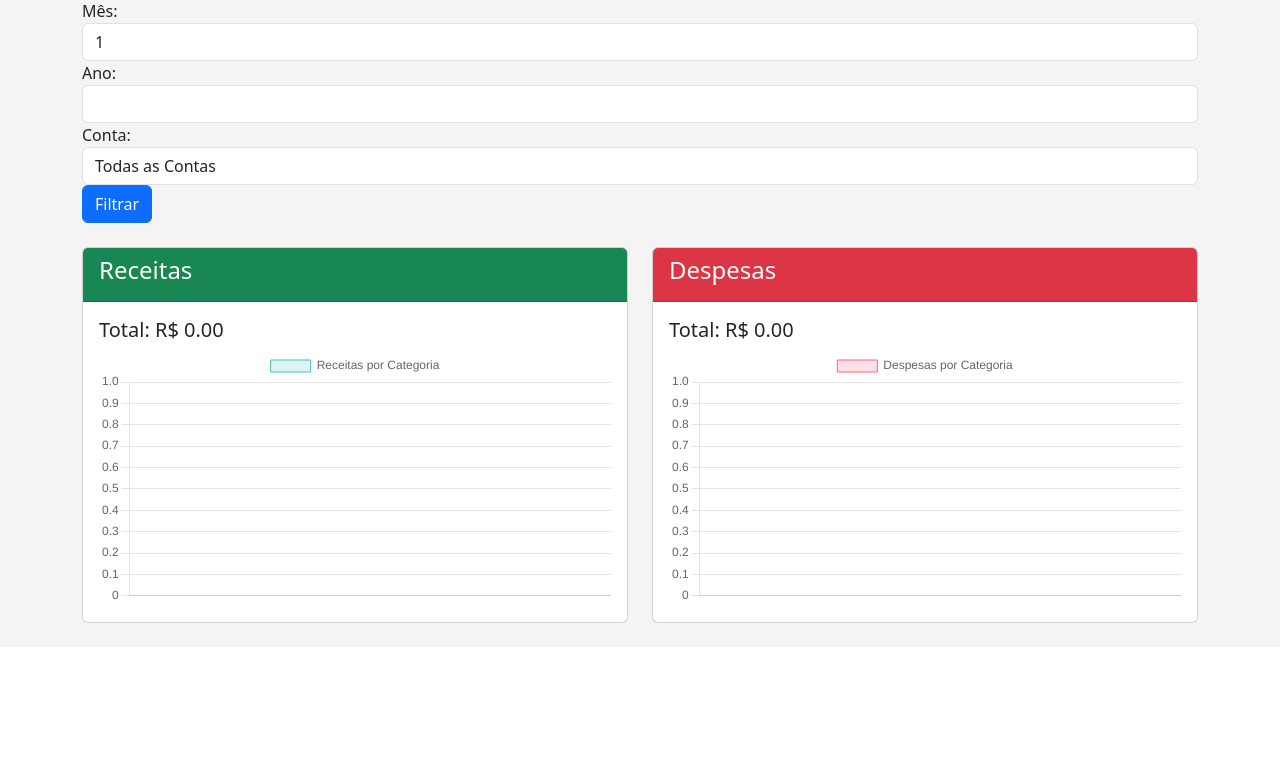
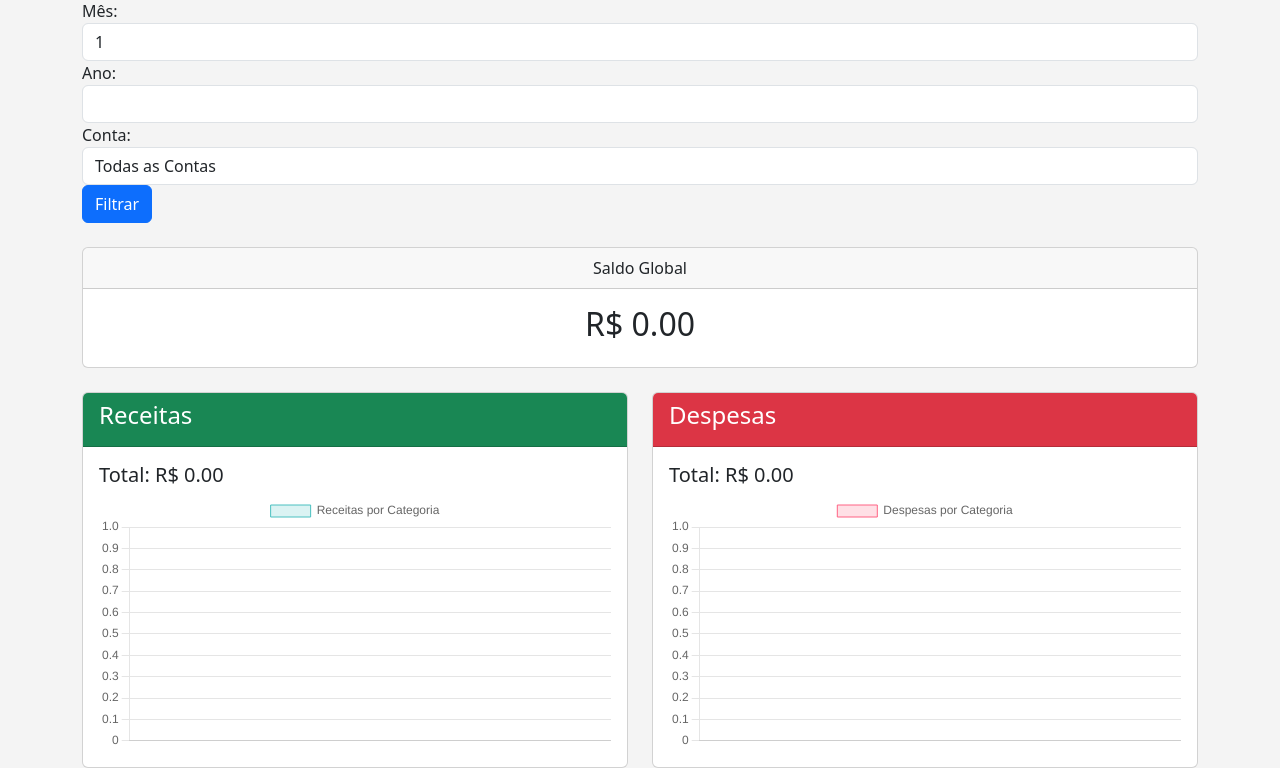
Before and after one commit to profadevairvitorio/cardenetinha, a Flask app: template app/templates/dashboard.html in a window 1280 px wide. Shown: the part 153-921 px from the top of the page. Before the commit the page ends 776 px from the top, so only its background shows below. Run offline with Flask 3, Linux system fonts and the light colour scheme; the template is opened without the code that fills it, so the values that code supplies are empty; some libraries are stand-ins or nearby versions.

Commit message:
Add global balance card to dashboard

```diff
--- a/app/templates/dashboard.html
+++ b/app/templates/dashboard.html
@@ -22,6 +22,19 @@
         </select>
         <button type="submit" class="btn btn-primary">Filtrar</button>
     </form>
+
+    <div class="row mb-4">
+        <div class="col-md-12">
+            <div class="card text-center">
+                <div class="card-header">
+                    Saldo Global
+                </div>
+                <div class="card-body">
+                    <h2 class="card-title">R$ {{ "%.2f"|format(global_balance) }}</h2>
+                </div>
+            </div>
+        </div>
+    </div>
 
     <div class="row">
         <div class="col-md-6">
```
